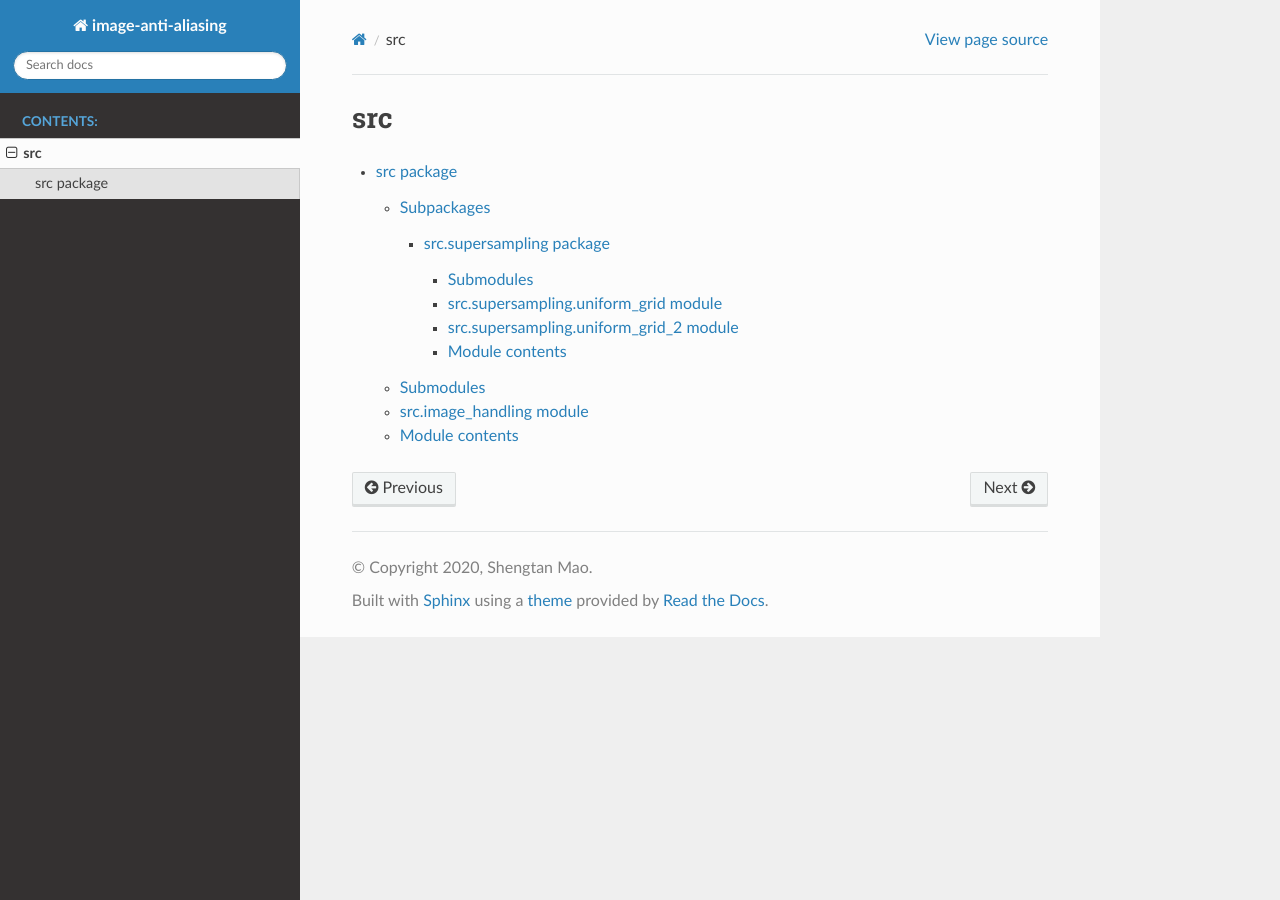
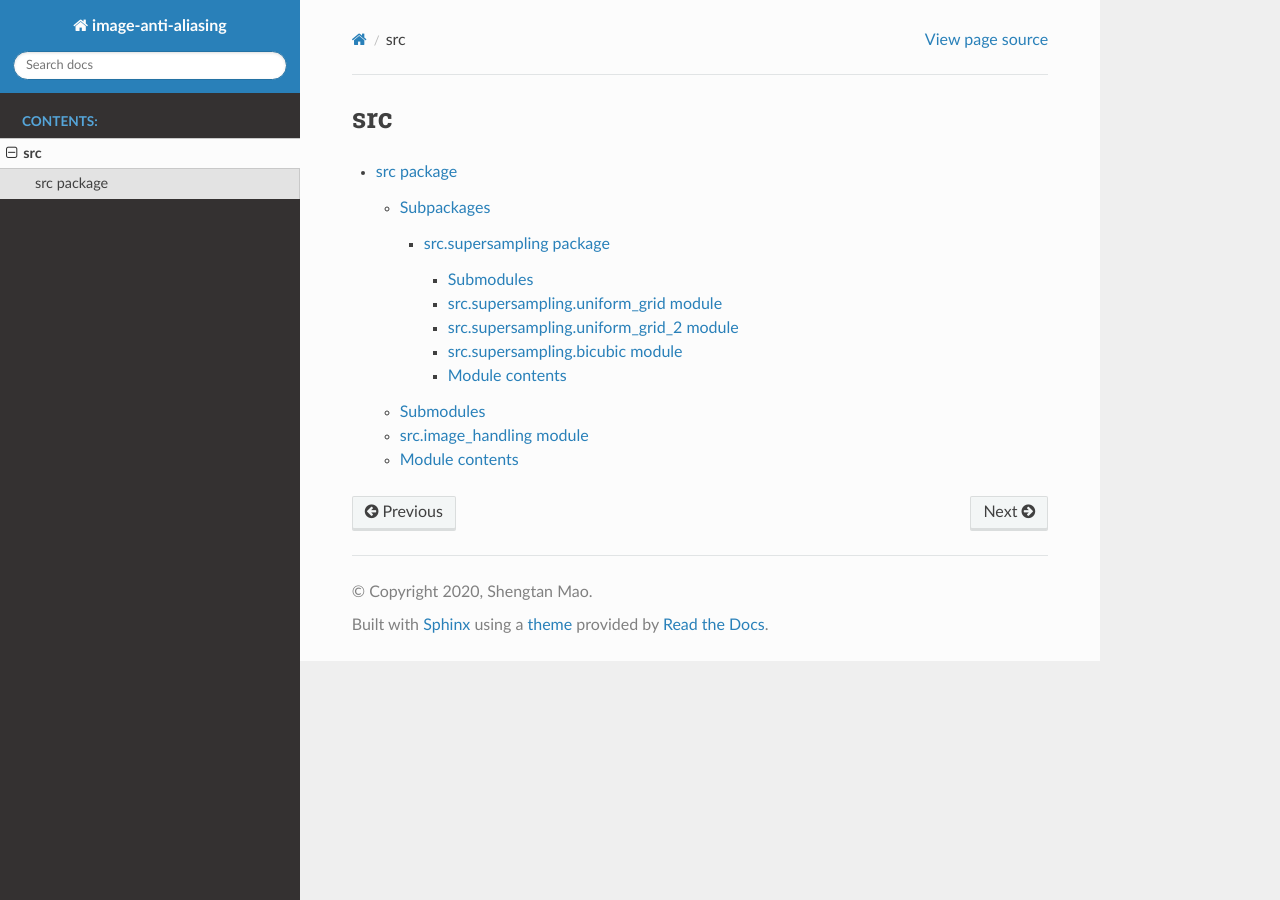
Before and after one commit to shengtanmao/image-anti-aliasing, a Sphinx documentation site: the page built from docs/modules.rst, in a window 1280 px wide. Built offline with Sphinx 7.4.7 and the Read the Docs theme 2.0.0, drawn with Linux system fonts in a browser that asks for light colours.

Commit message:
updated docs

```diff
--- a/docs/src.supersampling.rst
+++ b/docs/src.supersampling.rst
@@ -20,6 +20,14 @@ src.supersampling.uniform\_grid\_2 module
    :undoc-members:
    :show-inheritance:
 
+src.supersampling.bicubic module
+-----------------------------------------
+
+.. automodule:: src.supersampling.bicubic
+   :members:
+   :undoc-members:
+   :show-inheritance:
+
 Module contents
 ---------------
 
```
